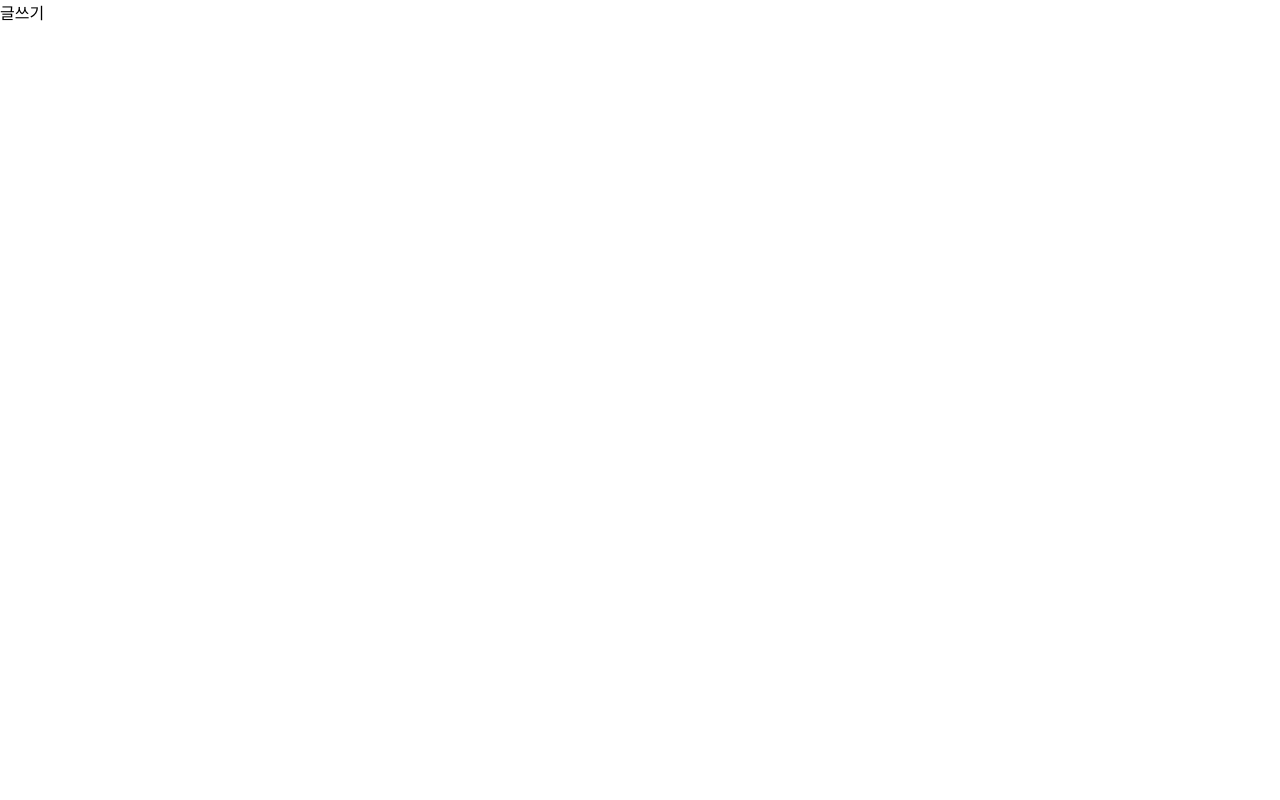
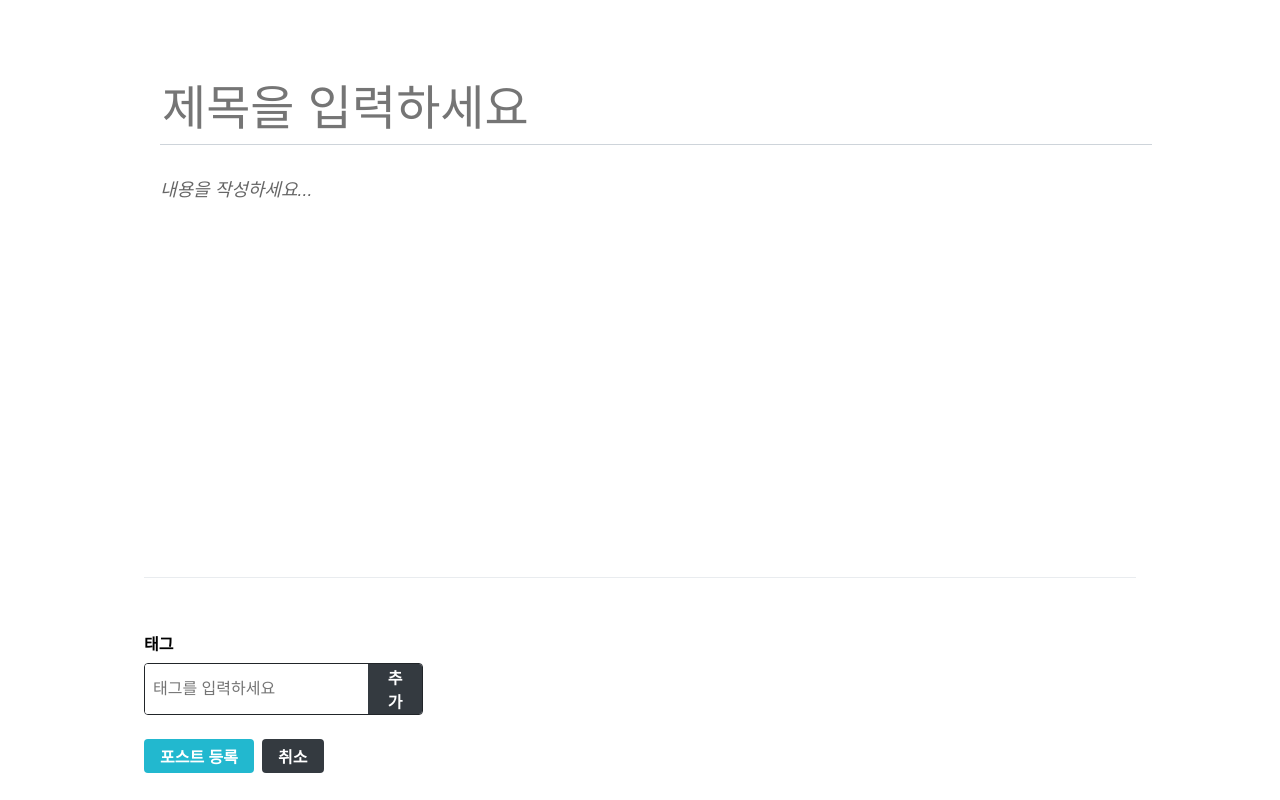
Before and after one commit to MarshmallowBox/react_project, a React (Create React App) app in the folder frontend/: page /write in a window 1280 px wide. Built offline with nearby package versions, Linux system fonts and the light colour scheme.

Commit message:
[#8] write components 생성 (Editor, Tagbox, WriteActionButton)

```diff
--- a/frontend/package.json
+++ b/frontend/package.json
@@ -8,6 +8,7 @@
     "@testing-library/user-event": "^12.1.10",
     "axios": "^0.21.1",
     "immer": "^9.0.2",
+    "quill": "^1.3.7",
     "react": "^17.0.2",
     "react-dom": "^17.0.2",
     "react-redux": "^7.2.4",
--- /dev/null
+++ b/frontend/src/components/write/Editor.js
@@ -0,0 +1,97 @@
+import React, { useRef, useEffect } from 'react';
+import Quill from 'quill';
+import 'quill/dist/quill.bubble.css';
+import styled from 'styled-components';
+import palette from '../../lib/styles/palette';
+import Responsive from '../common/Responsive';
+
+const EditorBlock = styled(Responsive)`
+  /* 페이지 위아래 여백 지정 */
+  padding-top: 5rem;
+  padding-bottom: 5rem;
+`;
+
+const TitleInput = styled.input`
+  font-size: 3rem;
+  outline: none;
+  padding-bottom: 0.5rem;
+  border: none;
+  border-bottom: 1px solid ${palette.gray[4]};
+  margin-bottom: 2rem;
+  width: 100%
+`;
+
+const QuillWrapper = styled.div`
+  /* 최소 크기 지정 및 padding 제거 */
+  .ql-editor {
+    padding: 0;
+    min-height: 320px;
+    font-size: 1.125rem;
+    line-height: 1.5;
+  }
+  .ql-editor.ql-blank::before {
+    left: 0px;
+  }
+`;
+
+const Editor = () => {
+  const quillElement = useRef(null); // Quill을 적용할 DivElement를 설정
+  const quillInstance = useRef(null); // Quill 인스턴스를 설정
+
+
+
+useEffect(() => {
+  quillInstance.current = new Quill(quillElement.current, {
+    theme: 'bubble',
+    placeholder: '내용을 작성하세요...',
+    modules: {
+      // 더 많은 옵션
+      // https://quilljs.com/docs/modules/toolbar/ 참고
+      toolbar: [
+        [{ header: '1' }, { header: '2' }],
+        ['bold', 'italic', 'underline', 'strike'],
+        [{ list: 'ordered' }, { list: 'bullet' }],
+        ['blockquote', 'code-block', 'link', 'image'],
+      ],
+    },
+  });
+
+  // quill에 text-change 이벤트 핸들러 등록
+  // 참고: https://quilljs.com/docs/api/#events
+  // const quill = quillInstance.current;
+  // quill.on('text-change', (delta, oldDelta, source) => {
+  //   if (source === 'user') {
+  //     onChangeField({ key: 'body', value: quill.root.innerHTML });
+  //   }
+  // });
+}, []);
+
+// 다른 방법들
+// https://thebook.io/080203/ch27/01/02-04/
+// const mounted = useRef(false);
+//   useEffect(() => {
+//     if (mounted.current) return;
+//     mounted.current = true;
+//     quillInstance.current.root.innerHTML = body;
+//   }, [body]);
+
+// const onChangeTitle = e => {
+//   onChangeField({ key: 'title', value: e.target.value });
+// };
+
+return (
+    <EditorBlock>
+      <TitleInput placeholder="제목을 입력하세요"
+        // onChange={onChangeTitle}
+        // value={title}
+      />
+      <QuillWrapper>
+        <div ref={quillElement} />
+      </QuillWrapper>
+    </EditorBlock>
+  );
+};
+
+
+
+export default Editor;
--- /dev/null
+++ b/frontend/src/components/write/TagBox.js
@@ -0,0 +1,154 @@
+import React, { useState, useCallback } from 'react';
+import styled from 'styled-components';
+import palette from '../../lib/styles/palette';
+
+
+const TagBoxBlock = styled.div`
+  width: 100%;
+  border-top: 1px solid ${palette.gray[2]};
+  padding-top: 2rem;
+
+
+
+h4 {
+    color: ${palette.gray[8]}
+    margin-top: 0;
+    margin-bottom: 0.5rem;
+  }
+`;
+
+
+
+const TagForm = styled.form`
+  border-radius: 4px;
+  overflow: hidden;
+  display: flex;
+  width: 279px;
+  border: 1px solid ${palette.gray[9]}; /* 스타일 초기화 */
+  input,
+  button {
+    outline: none;
+    border: none;
+    font-size: 1rem;
+  }
+
+
+
+  input {
+    padding: 0.5rem;
+    flex: 1;
+  }
+  button {
+    cursor: pointer;
+    padding-right: 1rem;
+    padding-left: 1rem;
+    border: none;
+    background: ${palette.gray[8]};
+    color: white;
+    font-weight: bold;
+    &:hover {
+      background: ${palette.gray[6]};
+    }
+  }
+`;
+
+
+
+const Tag = styled.div`
+  margin-right: 0.5rem;
+  color: ${palette.gray[6]};
+  cursor: pointer;
+  &amp;:hover {
+    opacity: 0.5;
+  }
+`;
+
+
+
+const TagListBlock = styled.div`
+  display: flex;
+  margin-top: 0.5rem;
+`;
+
+
+
+// React.memo를 사용하여 tag 값이 바뀔 때만 리렌더링되도록 처리
+const TagItem = React.memo(({ tag, onRemove }) => (
+  <Tag onClick={() => onRemove(tag)}>#{tag}</Tag>
+));
+
+
+
+// React.memo를 사용하여 tags 값이 바뀔 때만 리렌더링되도록 처리
+const TagList = React.memo(({ tags, onRemove }) => (
+  <TagListBlock>
+    {tags.map(tag => (
+      <TagItem key={tag} tag={tag} onRemove={onRemove} />
+    ))}
+  </TagListBlock>
+));
+
+
+
+const TagBox = ({ tags, onChangeTags }) => {
+  const [input, setInput] = useState('');
+  const [localTags, setLocalTags] = useState([]);
+
+  const insertTag = useCallback(
+    tag => {
+      if (!tag) return; // 공백이라면 추가하지 않음
+      if (localTags.includes(tag)) return; // 이미 존재한다면 추가하지 않음
+      // props로 받아온 onChangeTags를 활용
+      // const nextTags = [...localTags, tag];
+      setLocalTags([...localTags, tag]);
+      // onChangeTags(nextTags);
+    },
+    [localTags],
+  );
+
+  const onRemove = useCallback(
+    tag => {
+      // const nextTags = localTags.filter(t => t !== tag);
+      setLocalTags(localTags.filter(t => t !== tag));
+      // onChangeTags(nextTags);
+    },
+    [localTags],
+  );
+
+  const onChange = useCallback(e => {
+    setInput(e.target.value);
+  }, []);
+
+  const onSubmit = useCallback(
+    e => {
+      e.preventDefault();
+      insertTag(input.trim()); // 앞뒤 공백을 없앤 후 등록
+      setInput(''); // input 초기화
+    },
+    [input, insertTag],
+  );
+
+    // tags 값이 바뀔 때
+  // useEffect(() => {
+  //   setLocalTags(tags);
+  // }, [tags]);
+
+ return (
+    <TagBoxBlock>
+      <h4>태그</h4>
+      <TagForm onSubmit={onSubmit}>
+        <input
+          placeholder="태그를 입력하세요"
+          value={input}
+          onChange={onChange}
+        />
+        <button type="submit">추가</button>
+      </TagForm>
+      <TagList tags={localTags} onRemove={onRemove} />
+    </TagBoxBlock>
+  );
+};
+
+
+
+export default TagBox;
--- /dev/null
+++ b/frontend/src/components/write/WriteActionButtons.js
@@ -0,0 +1,32 @@
+import React from 'react';
+import styled from 'styled-components';
+import Button from '../common/Button';
+
+const WriteActionButtonsBlock = styled.div`
+  margin-top: 1rem;
+  margin-bottom: 3rem;
+  button + button {
+    margin-left: 0.5rem;
+  }
+`;
+
+/* TagBox에서 사용하는 버튼과 일치하는 높이로 설정한 후 서로 간의 여백 지정 */
+const StyledButton = styled(Button)`
+  height: 2.125rem;
+  & + & {
+    margin-left: 0.5rem;
+  }
+`;
+
+const WriteActionButtons = ({ onCancel, onPublish }) => {
+  return (
+    <WriteActionButtonsBlock>
+      <StyledButton cyan onClick={onPublish}>
+        포스트 등록
+      </StyledButton>
+      <StyledButton onClick={onCancel}>취소</StyledButton>
+    </WriteActionButtonsBlock>
+  );
+};
+
+export default WriteActionButtons;
--- a/frontend/src/pages/WritePage.js
+++ b/frontend/src/pages/WritePage.js
@@ -1,7 +1,18 @@
 import React from 'react';
+import Editor from '../components/write/Editor';
+import TagBox from '../components/write/TagBox';
+import WriteActionButtons from '../components/write/WriteActionButtons';
+import Responsive from '../components/common/Responsive';
+
 
 const WritePage = () => {
-  return <div> 글쓰기 </div>;
+  return (
+    <Responsive>
+      <Editor />
+      <TagBox />
+      <WriteActionButtons />
+    </Responsive>
+  );
 };
 
 export default WritePage;
```
Also changed, not shown: 1 other file (tests, documents, lock files or other folders).
